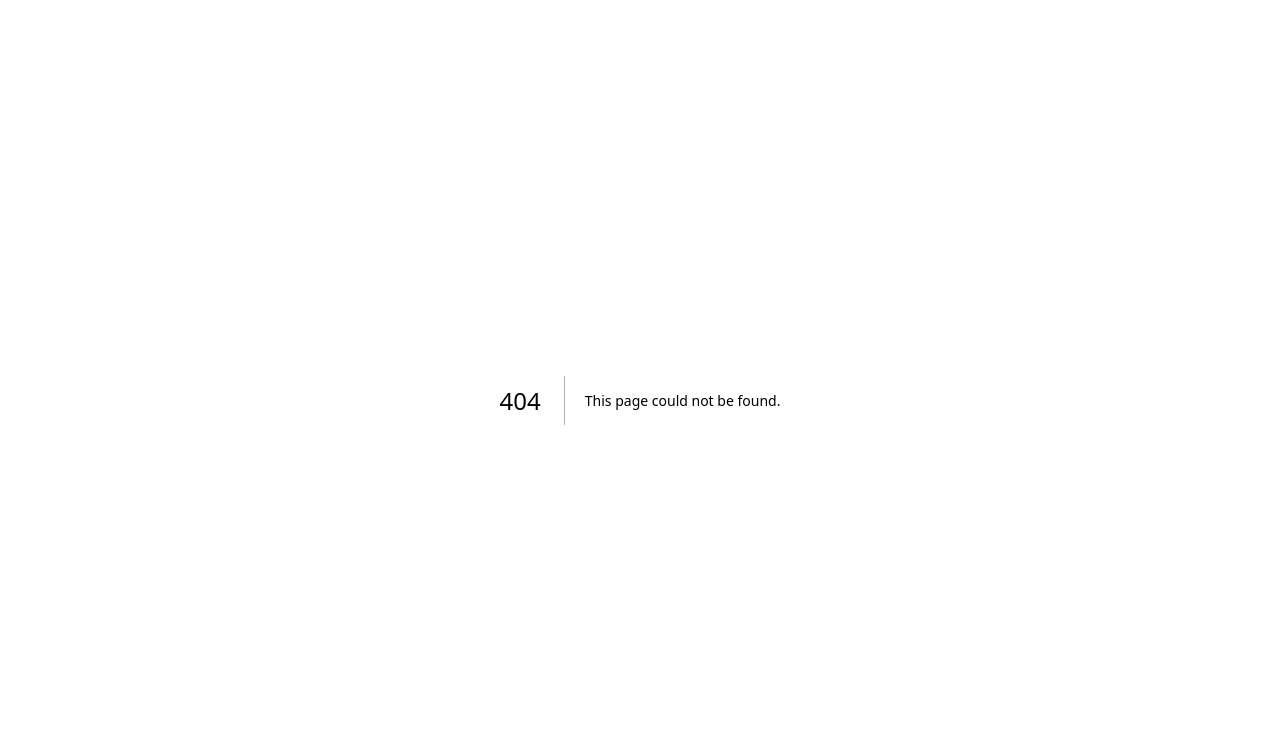
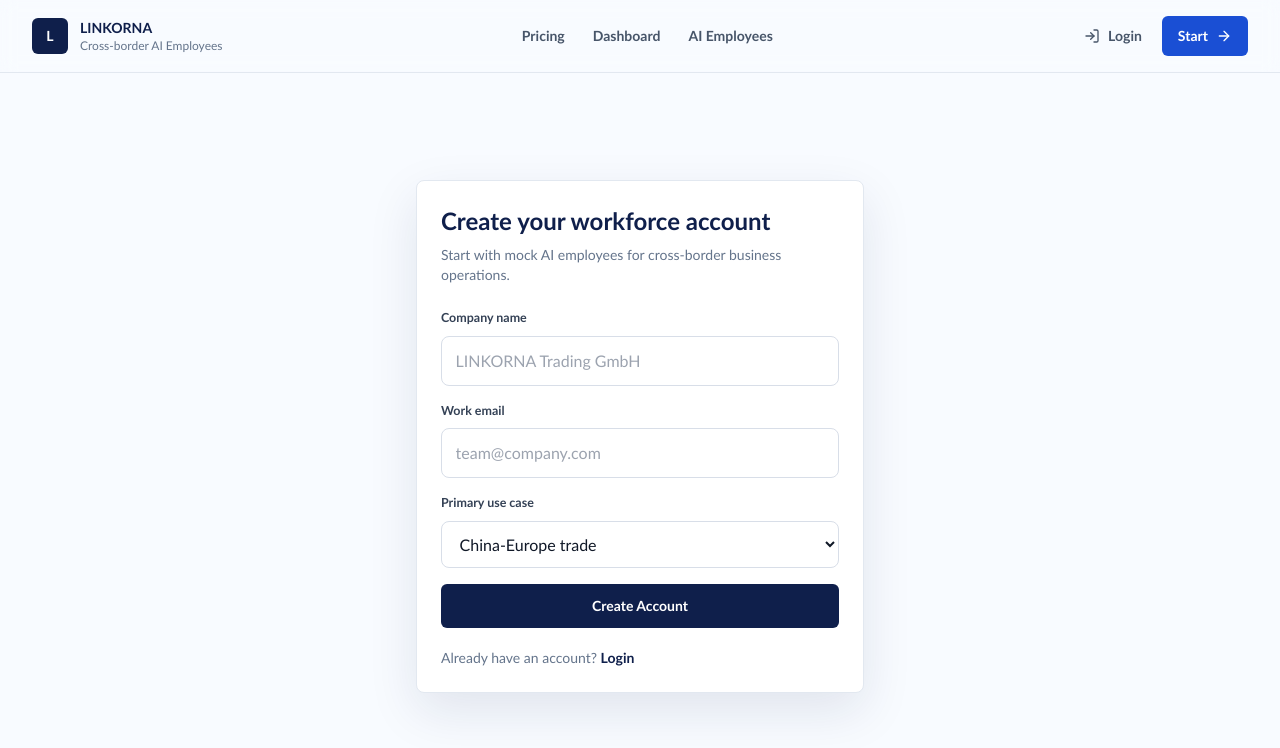
Before and after one commit to dgwsteven/linkorna, a Next.js app: page /register in a window 1280 px wide. Before the commit this address had no page. Shown: the top 748 px of the page. Built offline with nearby package versions, Linux system fonts and the light colour scheme.

Commit message:
Add register page

```diff
--- /dev/null
+++ b/app/register/page.tsx
@@ -0,0 +1,23 @@
+import Link from "next/link";
+import { Header } from "@/components/Header";
+
+export default function RegisterPage() {
+  return (
+    <main>
+      <Header />
+      <section className="mx-auto grid min-h-[calc(100vh-73px)] max-w-7xl place-items-center px-4 py-10 sm:px-6 lg:px-8">
+        <div className="w-full max-w-md rounded-lg border border-line bg-white p-6 shadow-panel">
+          <h1 className="text-2xl font-black text-navy">Create your workforce account</h1>
+          <p className="mt-2 text-sm text-steel">Start with mock AI employees for cross-border business operations.</p>
+          <div className="mt-6 grid gap-4">
+            <label className="grid gap-2"><span className="label">Company name</span><input className="field" placeholder="LINKORNA Trading GmbH" /></label>
+            <label className="grid gap-2"><span className="label">Work email</span><input className="field" placeholder="team@company.com" /></label>
+            <label className="grid gap-2"><span className="label">Primary use case</span><select className="field"><option>China-Europe trade</option><option>E-commerce listing</option><option>Procurement</option><option>Meeting documentation</option></select></label>
+            <Link href="/dashboard" className="flex h-11 items-center justify-center rounded-md bg-navy text-sm font-black text-white">Create Account</Link>
+          </div>
+          <p className="mt-5 text-sm text-steel">Already have an account? <Link className="font-black text-navy" href="/login">Login</Link></p>
+        </div>
+      </section>
+    </main>
+  );
+}
```
